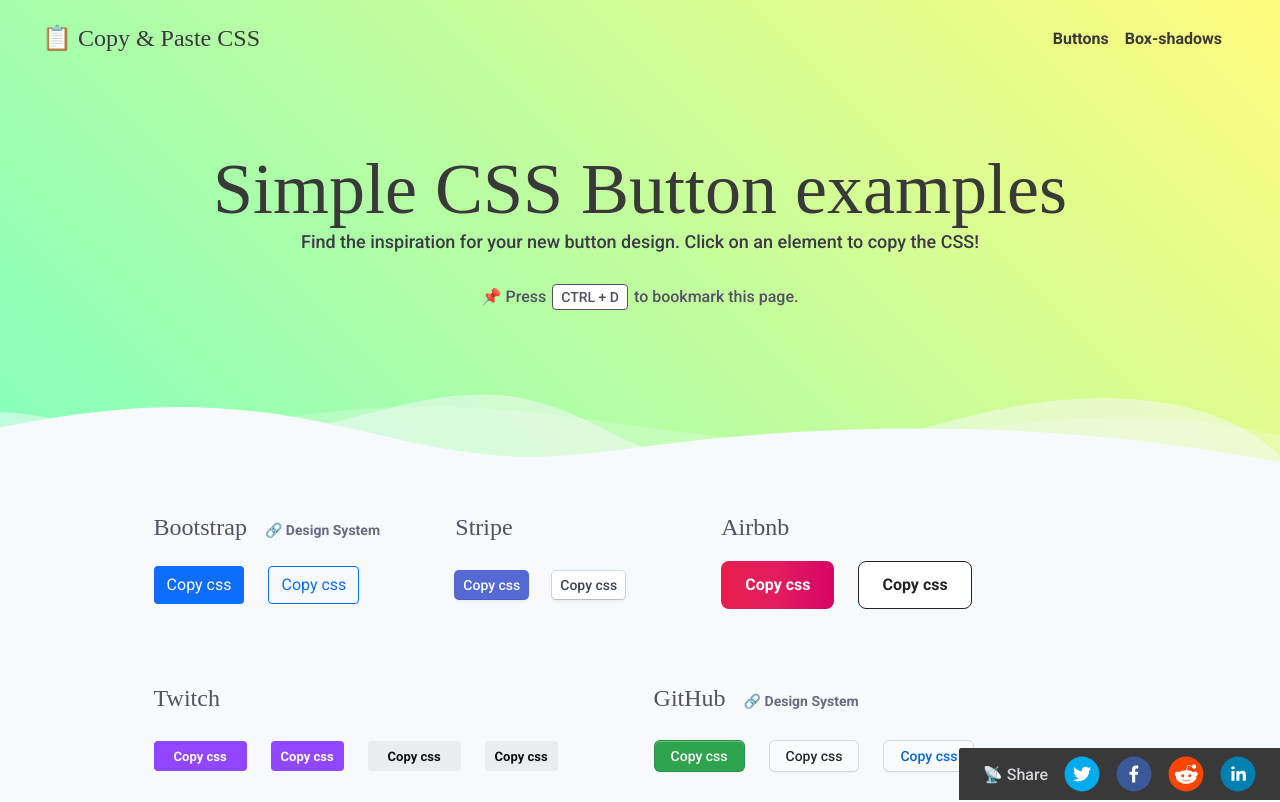
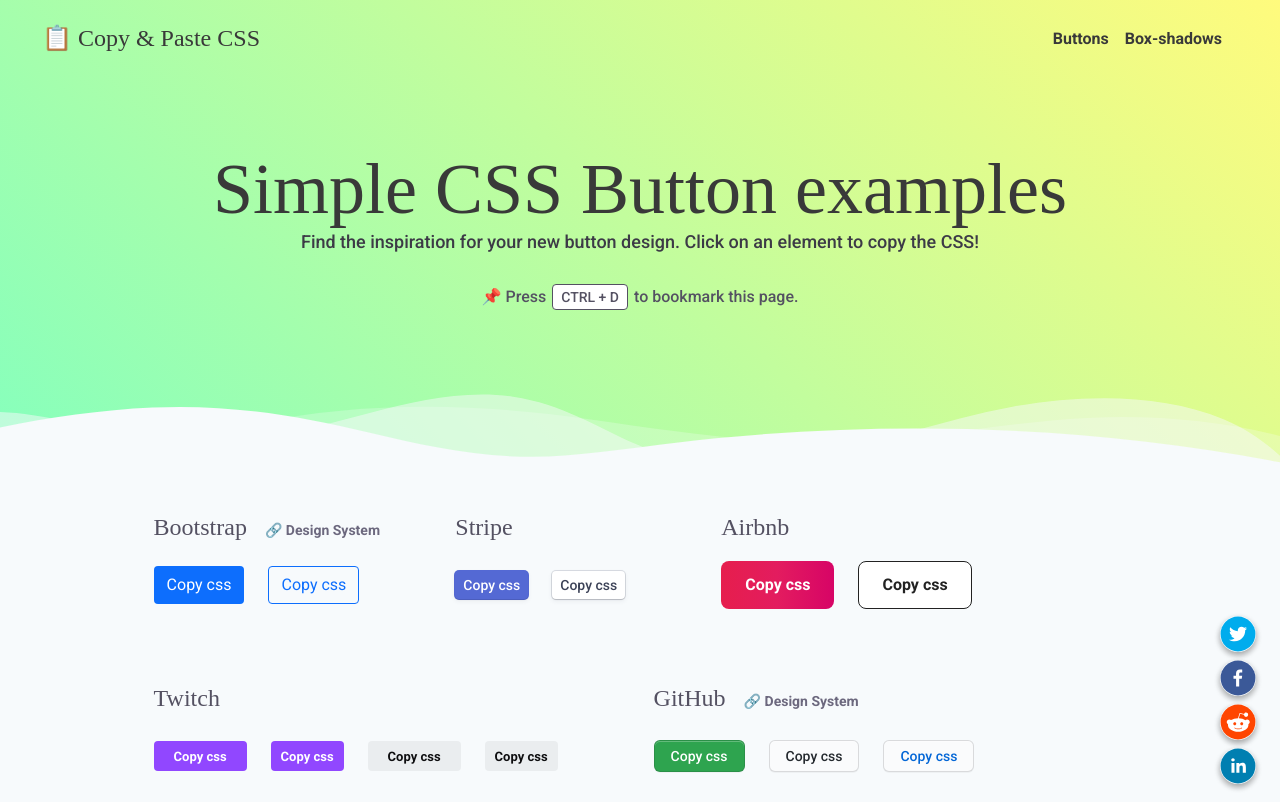
Before and after one commit to Siglave/copy-paste-css, a Next.js app: page / in a window 1280 px wide. Shown: the top 802 px of the page. Built offline with nearby package versions, Linux system fonts and the light colour scheme; a web font is replaced by a local one.

Commit message:
Redesign share

```diff
--- /dev/null
+++ b/frontend/ShareBlock.jsx
@@ -0,0 +1,64 @@
+import React from 'react';
+import styled from 'styled-components';
+import {
+    TwitterShareButton,
+    TwitterIcon,
+    FacebookShareButton,
+    FacebookIcon,
+    RedditShareButton,
+    RedditIcon,
+    LinkedinShareButton,
+    LinkedinIcon
+} from "react-share";
+import { Flex } from './styledComponents'
+
+
+const ShareText = styled.p`
+    color: ${({ theme }) => theme.grey0};
+    font-size: 16px;
+    font-weight: 500;
+    margin-right: 16px;
+`
+
+const ShareBlockStyled = styled.div`
+    position: fixed;
+    bottom: 0;
+    right: 0;
+    border-radius: 2px 0 0 0;
+    padding: 8px 24px;
+`
+
+export default function ShareBlock({ Title, SITE_URL }) {
+    return (
+        <ShareBlockStyled>
+            <TwitterShareButton
+                title={Title}
+                url={SITE_URL}
+                style={{ height: "36px", marginBottom: "8px", borderRadius: "50%", display: 'block', boxShadow: "0 3px 6px rgba(0,0,0,0.16), 0 3px 6px rgba(0,0,0,0.23)" }}
+            >
+                <TwitterIcon size={36} round />
+            </TwitterShareButton>
+            <FacebookShareButton
+                title={Title}
+                url={SITE_URL}
+                style={{ height: "36px", marginBottom: "8px", borderRadius: "50%", display: 'block', boxShadow: "0 3px 6px rgba(0,0,0,0.16), 0 3px 6px rgba(0,0,0,0.23)" }}
+            >
+                <FacebookIcon size={36} round />
+            </FacebookShareButton>
+            <RedditShareButton
+                title={Title}
+                url={SITE_URL}
+                style={{ height: "36px", marginBottom: "8px", borderRadius: "50%", display: 'block', boxShadow: "0 3px 6px rgba(0,0,0,0.16), 0 3px 6px rgba(0,0,0,0.23)" }}
+            >
+                <RedditIcon size={36} round />
+            </RedditShareButton>
+            <LinkedinShareButton
+                title={Title}
+                url={SITE_URL}
+                style={{ height: "36px", marginBottom: "8px", borderRadius: "50%", display: 'block', boxShadow: "0 3px 6px rgba(0,0,0,0.16), 0 3px 6px rgba(0,0,0,0.23)" }}
+            >
+                <LinkedinIcon size={36} round />
+            </LinkedinShareButton>
+        </ShareBlockStyled>
+    )
+}
--- a/pages/index.js
+++ b/pages/index.js
@@ -1,21 +1,13 @@
 import { ToastContainer, toast } from 'react-toastify';
 import styled from 'styled-components';
 import Head from 'next/head';
-import {
-    TwitterShareButton,
-    TwitterIcon,
-    FacebookShareButton,
-    FacebookIcon,
-    RedditShareButton,
-    RedditIcon,
-    LinkedinShareButton,
-    LinkedinIcon
-} from "react-share";
+
 
 import Layout from '@/frontend/Layout';
 import Navbar from '@/frontend/Navbar';
+import ShareBlock from '@/frontend/ShareBlock';
 import { BUTTONS } from '@/frontend/elements/buttons';
-import { Flex, CompanyName } from '@/frontend/styledComponents'
+import { Flex, CompanyName } from '@/frontend/styledComponents';
 
 
 const StyledButton = styled.button`
@@ -113,21 +105,6 @@
     }
 `
 
-const ShareText = styled.p`
-    color: ${({ theme }) => theme.grey0};
-    font-size: 16px;
-    font-weight: 500;
-    margin-right: 16px;
-`
-
-const ShareBlock = styled.div`
-    position: fixed;
-    bottom: 0;
-    right: 0;
-    border-radius: 2px 0 0 0;
-    padding: 8px 24px;
-    background: #393939;
-`
 
 const SITE_URL = "https://copy-paste-css.com";
 const Title = "Simple CSS Button examples for your new project!";
@@ -188,39 +165,7 @@
                 draggable
                 pauseOnHover
             />
-            <ShareBlock>
-                <Flex style={{ justifyContent: "center", alignItems: "center" }}>
-                    <ShareText>📡 Share</ShareText>
-                    <TwitterShareButton
-                        title={Title}
-                        url={SITE_URL}
-                        style={{ height: "36px", marginRight: "16px" }}
-                    >
-                        <TwitterIcon size={36} round />
-                    </TwitterShareButton>
-                    <FacebookShareButton
-                        title={Title}
-                        url={SITE_URL}
-                        style={{ height: "36px", marginRight: "16px" }}
-                    >
-                        <FacebookIcon size={36} round />
-                    </FacebookShareButton>
-                    <RedditShareButton
-                        title={Title}
-                        url={SITE_URL}
-                        style={{ height: "36px", marginRight: "16px" }}
-                    >
-                        <RedditIcon size={36} round />
-                    </RedditShareButton>
-                    <LinkedinShareButton
-                        title={Title}
-                        url={SITE_URL}
-                        style={{ height: "36px", }}
-                    >
-                        <LinkedinIcon size={36} round />
-                    </LinkedinShareButton>
-                </Flex>
-            </ShareBlock>
+            <ShareBlock Title={Title} SITE_URL={SITE_URL} />
         </>
     )
 }
```
Also changed, not shown: pages/box-shadows.js (+3 -58 lines).
